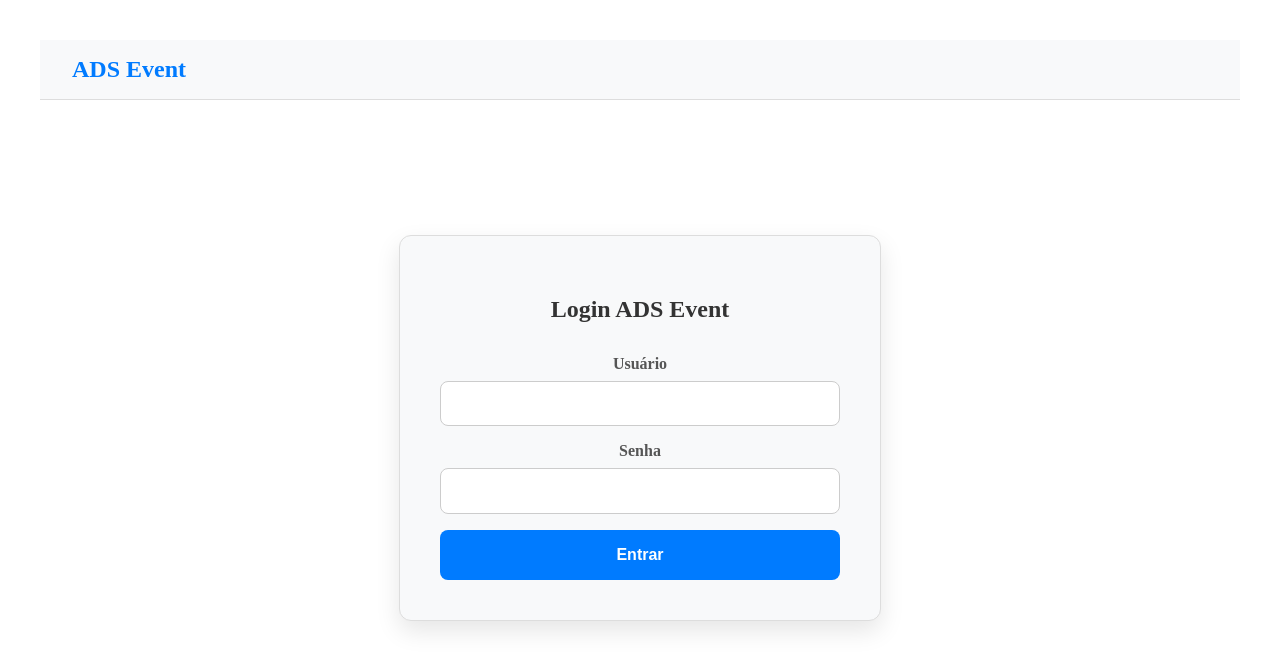
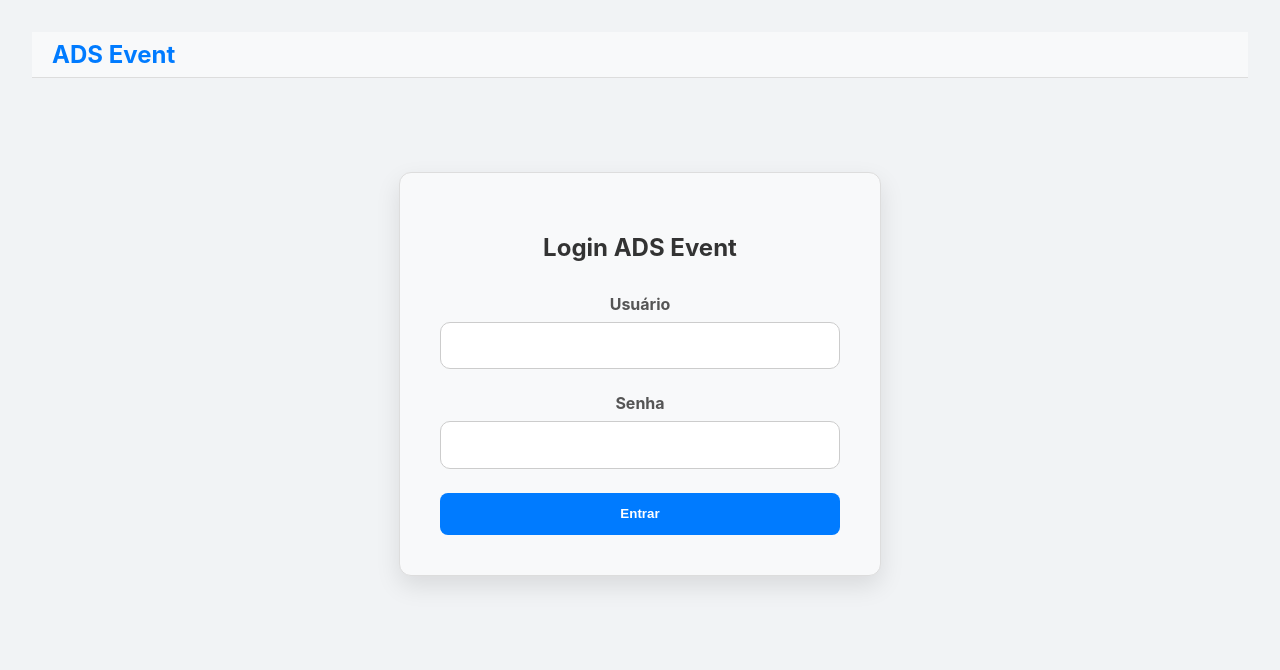
Before and after one commit to Ronaud-Andrade/ADSEvent, a React (Vite) app in the folder frontend/: page /login in a window 1280 px wide. Shown: the top 670 px of the page. Built offline with nearby package versions, Linux system fonts and the light colour scheme.

Commit message:
Design Atualizado v3

```diff
--- a/frontend/src/components/Navigation.tsx
+++ b/frontend/src/components/Navigation.tsx
@@ -12,30 +12,16 @@ const Navigation: React.FC = () => {
   };
 
   return (
-    <nav
-      style={{
-        backgroundColor: '#f8f9fa',
-        borderBottom: '1px solid #ddd',
-        padding: '1rem 2rem',
-        marginBottom: '2rem',
-      }}
-    >
-      <div
-        style={{
-          maxWidth: '1200px',
-          margin: '0 auto',
-          display: 'flex',
-          justifyContent: 'space-between',
-          alignItems: 'center',
-        }}
-      >
+    <nav className="nav">
+      <div className="nav-content">
         <Link
           to="/"
+          className="nav-link"
           style={{
             fontSize: '1.5rem',
             fontWeight: 'bold',
-            color: '#007bff',
-            textDecoration: 'none',
+            color: 'var(--primary)',
+            textDecoration: 'none'
           }}
         >
           ADS Event
@@ -43,35 +29,36 @@ const Navigation: React.FC = () => {
 
         {user && (
           <ul
+            className="nav-links"
             style={{
               display: 'flex',
               listStyle: 'none',
               gap: '1.5rem',
               margin: 0,
               padding: 0,
-              alignItems: 'center',
+              alignItems: 'center'
             }}
           >
             <li>
-              <Link to="/" style={navLinkStyle}>
+              <Link to="/" className="nav-link">
                 Início
               </Link>
             </li>
 
             <li>
-              <Link to="/events" style={navLinkStyle}>
+              <Link to="/events" className="nav-link">
                 Eventos
               </Link>
             </li>
 
             <li>
-              <Link to="/categories" style={navLinkStyle}>
+              <Link to="/categories" className="nav-link">
                 Categorias
               </Link>
             </li>
 
             <li>
-              <Link to="/subscriptions" style={navLinkStyle}>
+              <Link to="/subscriptions" className="nav-link">
                 Inscrições
               </Link>
             </li>
@@ -79,15 +66,8 @@ const Navigation: React.FC = () => {
             <li>
               <button
                 onClick={handleLogout}
-                style={{
-                  padding: '0.5rem 1rem',
-                  backgroundColor: '#dc3545',
-                  color: 'white',
-                  border: 'none',
-                  borderRadius: '4px',
-                  cursor: 'pointer',
-                  fontWeight: 'bold',
-                }}
+                className="btn btn-danger"
+                style={{ padding: '0.5rem 1rem' }}
               >
                 Sair
               </button>
@@ -99,13 +79,4 @@ const Navigation: React.FC = () => {
   );
 };
 
-const navLinkStyle: React.CSSProperties = {
-  color: '#333',
-  textDecoration: 'none',
-  fontWeight: '500',
-  padding: '0.5rem 0.75rem',
-  borderRadius: '4px',
-  transition: 'background-color 0.2s',
-};
-
 export default Navigation;
--- a/frontend/src/index.css
+++ b/frontend/src/index.css
@@ -40,3 +40,146 @@
 .read-the-docs {
   color: #888;
 }
+
+:root {
+  --bg: #f8f9fa;
+  --surface: #ffffff;
+  --border: #ddd;
+  --text: #333;
+  --muted: #666;
+  --primary: #007bff;
+  --success: #28a745;
+  --danger: #dc3545;
+  --secondary: #6c757d;
+}
+
+body {
+  margin: 0;
+  font-family: Inter, system-ui, -apple-system, BlinkMacSystemFont, 'Segoe UI', sans-serif;
+  background: #f1f3f5;
+  color: var(--text);
+}
+
+.app-container {
+  padding: 2rem;
+  max-width: 1200px;
+  margin: 0 auto;
+}
+
+.card {
+  background: var(--bg);
+  border: 1px solid var(--border);
+  border-radius: 12px;
+  box-shadow: 0 10px 30px rgba(0, 0, 0, 0.05);
+}
+
+.btn {
+  display: inline-flex;
+  align-items: center;
+  justify-content: center;
+  padding: 0.85rem 1.25rem;
+  border-radius: 8px;
+  font-weight: 600;
+  text-decoration: none;
+  transition: transform 0.2s ease, background-color 0.2s ease;
+  border: none;
+  cursor: pointer;
+}
+
+.btn:hover {
+  transform: translateY(-1px);
+}
+
+.btn-primary { background: var(--primary); color: #fff; }
+.btn-success { background: var(--success); color: #fff; }
+.btn-danger { background: var(--danger); color: #fff; }
+.btn-secondary { background: var(--secondary); color: #fff; }
+.btn-disabled,
+button:disabled {
+  background: #ccc;
+  cursor: not-allowed;
+}
+
+.form-control {
+  width: 100%;
+  padding: 0.85rem;
+  border-radius: 10px;
+  border: 1px solid #ccc;
+  background: #fff;
+  font-size: 1rem;
+  color: #222;
+  box-sizing: border-box;
+}
+
+.form-group {
+  margin-bottom: 1.5rem;
+}
+
+.form-group label {
+  display: block;
+  margin-bottom: 0.5rem;
+  color: #444;
+  font-weight: 600;
+}
+
+.grid-2-cols {
+  display: grid;
+  grid-template-columns: 1fr 1fr;
+  gap: 1.5rem;
+}
+
+@media (max-width: 720px) {
+  .grid-2-cols {
+    grid-template-columns: 1fr;
+  }
+
+  .nav-links {
+    flex-wrap: wrap;
+    gap: 0.75rem;
+  }
+
+  .nav {
+    padding: 1rem;
+  }
+}
+
+.nav {
+  background: var(--bg);
+  border-bottom: 1px solid var(--border);
+}
+
+.nav-content {
+  max-width: 1200px;
+  margin: 0 auto;
+  display: flex;
+  align-items: center;
+  justify-content: space-between;
+  gap: 1rem;
+}
+
+.nav-link {
+  color: #333;
+  text-decoration: none;
+  padding: 0.5rem 0.75rem;
+  border-radius: 8px;
+  transition: background-color 0.2s, color 0.2s;
+}
+
+.nav-link:hover,
+.nav-link:focus-visible {
+  background: #e9ecef;
+  color: var(--primary);
+}
+
+button:hover,
+button:focus-visible,
+.nav-link:hover,
+.nav-link:focus-visible {
+  filter: brightness(0.95);
+  outline: none;
+}
+
+.form-control:focus {
+  outline: 2px solid var(--primary);
+  border-color: var(--primary);
+}
--- a/frontend/src/pages/EventForm.tsx
+++ b/frontend/src/pages/EventForm.tsx
@@ -39,30 +39,6 @@ export default function EventForm() {
 
     fetchData();
   }, [id]);
-
-  const labelStyle = {
-    display: "block",
-    marginBottom: "0.5rem",
-    fontWeight: "bold",
-    color: "#555",
-    textAlign: "left" as const
-  };
-
-  const inputStyle = {
-    width: "100%",
-    padding: "0.8rem",
-    borderRadius: "8px",
-    border: "1px solid #ccc",
-    marginBottom: "1.2rem",
-    boxSizing: "border-box" as const,
-    backgroundColor: "#fff",
-    fontSize: "1rem"
-  };
-
-  const formGroupStyle = {
-    maxWidth: "500px",
-    margin: "0 auto"
-  };
 
   const handleSubmit = async (e: React.FormEvent) => {
     e.preventDefault();
@@ -110,12 +86,12 @@ export default function EventForm() {
       </h2>
 
       <form onSubmit={handleSubmit}>
-        <div style={formGroupStyle}>
-          <label style={labelStyle}>Título</label>
+        <div className="form-group">
+          <label className="form-label">Título</label>
 
           <input
+            className="form-control"
             type="text"
-            style={inputStyle}
             value={event.title}
             onChange={(e) =>
               setEvent({
@@ -127,12 +103,12 @@ export default function EventForm() {
           />
         </div>
 
-        <div style={formGroupStyle}>
-          <label style={labelStyle}>Descrição</label>
+        <div className="form-group">
+          <label className="form-label">Descrição</label>
 
           <textarea
+            className="form-control"
             style={{
-              ...inputStyle,
               height: "100px",
               resize: "none"
             }}
@@ -147,23 +123,14 @@ export default function EventForm() {
           />
         </div>
 
-        <div
-          style={{
-            display: "grid",
-            gridTemplateColumns: "1fr 1fr",
-            gap: "2rem",
-            justifyContent: "center",
-            alignItems: "start",
-            maxWidth: "500px",
-            margin: "0 auto 1rem auto"
-          }}
-        >
-          <div style={{ maxWidth: "240px", width: "100%" }}>
-            <label style={labelStyle}>Data/Hora</label>
+        <div className="grid-2-cols" style={{ maxWidth: "500px", margin: "0 auto 1rem auto" }}>
+          <div className="form-group">
+            <label className="form-label">Data/Hora</label>
 
             <input
+              className="form-control"
               type="datetime-local"
-              style={inputStyle}
+              style={{ marginBottom: "0" }}
               value={event.date_time?.slice(0, 16)}
               onChange={(e) =>
                 setEvent({
@@ -175,13 +142,14 @@ export default function EventForm() {
             />
           </div>
 
-          <div style={{ maxWidth: "240px", width: "100%" }}>
-            <label style={labelStyle}>Vagas</label>
+          <div className="form-group">
+            <label className="form-label">Vagas</label>
 
             <input
+              className="form-control"
               type="number"
               min="0"
-              style={inputStyle}
+              style={{ marginBottom: "0" }}
               value={event.vagas}
               onChange={(e) =>
                 setEvent({
@@ -194,12 +162,12 @@ export default function EventForm() {
           </div>
         </div>
 
-        <div style={formGroupStyle}>
-          <label style={labelStyle}>Local</label>
+        <div className="form-group">
+          <label className="form-label">Local</label>
 
           <input
+            className="form-control"
             type="text"
-            style={inputStyle}
             value={event.local}
             onChange={(e) =>
               setEvent({
@@ -211,13 +179,13 @@ export default function EventForm() {
           />
         </div>
 
-        <div style={formGroupStyle}>
-          <label style={labelStyle}>Categorias</label>
+        <div className="form-group">
+          <label className="form-label">Categorias</label>
 
           <select
+            className="form-control"
             multiple
             style={{
-              ...inputStyle,
               height: "120px"
             }}
             value={event.category_ids?.map(String)}
@@ -254,16 +222,8 @@ export default function EventForm() {
         >
           <button
             type="submit"
-            style={{
-              flex: 1,
-              padding: "1rem",
-              backgroundColor: "#28a745",
-              color: "white",
-              border: "none",
-              borderRadius: "8px",
-              fontWeight: "bold",
-              cursor: "pointer"
-            }}
+            className="btn btn-success"
+            style={{ flex: 1 }}
           >
             Salvar
           </button>
@@ -271,16 +231,8 @@ export default function EventForm() {
           <button
             type="button"
             onClick={() => navigate("/events")}
-            style={{
-              flex: 1,
-              padding: "1rem",
-              backgroundColor: "#6c757d",
-              color: "white",
-              border: "none",
-              borderRadius: "8px",
-              fontWeight: "bold",
-              cursor: "pointer"
-            }}
+            className="btn btn-secondary"
+            style={{ flex: 1 }}
           >
             Cancelar
           </button>
--- a/frontend/src/pages/Home.tsx
+++ b/frontend/src/pages/Home.tsx
@@ -15,17 +15,6 @@ const Home: React.FC = () => {
     boxShadow: '0 4px 12px rgba(0,0,0,0.05)',
     transition: 'transform 0.2s'
   };
-
-  const buttonStyle = (color: string) => ({
-    display: 'inline-block',
-    padding: '0.8rem 1.5rem',
-    backgroundColor: color,
-    color: 'white',
-    textDecoration: 'none',
-    borderRadius: '8px',
-    fontWeight: 'bold' as const,
-    textAlign: 'center' as const
-  });
 
   return (
     <div
@@ -89,7 +78,7 @@ const Home: React.FC = () => {
 
             <Link
               to="/events"
-              style={buttonStyle('#007bff')}
+              className="btn btn-primary"
             >
               Ver Eventos
             </Link>
@@ -118,7 +107,7 @@ const Home: React.FC = () => {
 
             <Link
               to="/categories"
-              style={buttonStyle('#28a745')}
+              className="btn btn-success"
             >
               Categorias
             </Link>
@@ -147,7 +136,7 @@ const Home: React.FC = () => {
 
             <Link
               to="/subscriptions"
-              style={buttonStyle('#dc3545')}
+              className="btn btn-danger"
             >
               Inscrições
             </Link>
@@ -174,7 +163,7 @@ const Home: React.FC = () => {
 
           <Link
             to="/login"
-            style={buttonStyle('#007bff')}
+            className="btn btn-primary"
           >
             Entrar no Sistema
           </Link>
--- a/frontend/src/pages/Login.tsx
+++ b/frontend/src/pages/Login.tsx
@@ -14,17 +14,6 @@ const Login: React.FC = () => {
   const { login } = useAuth();
 
   const navigate = useNavigate();
-
-  const inputStyle = {
-    width: '100%',
-    padding: '0.8rem',
-    borderRadius: '8px',
-    border: '1px solid #ccc',
-    fontSize: '1rem',
-    boxSizing: 'border-box' as const,
-    marginBottom: '1rem',
-    backgroundColor: '#fff'
-  };
 
   const handleSubmit = async (
     e: React.FormEvent
@@ -74,6 +63,7 @@ const Login: React.FC = () => {
         </h2>
 
         <form onSubmit={handleSubmit}>
+          <div className="form-group">
             <label
               style={{
                 display: 'block',
@@ -86,15 +76,17 @@ const Login: React.FC = () => {
             </label>
 
             <input
+              className="form-control"
               type="text"
               value={username}
               onChange={(e) =>
                 setUsername(e.target.value)
               }
-            style={inputStyle}
               required
             />
+          </div>
 
+          <div className="form-group">
             <label
               style={{
                 display: 'block',
@@ -107,14 +99,15 @@ const Login: React.FC = () => {
             </label>
 
             <input
+              className="form-control"
               type="password"
               value={password}
               onChange={(e) =>
                 setPassword(e.target.value)
               }
-            style={inputStyle}
               required
             />
+          </div>
 
           {error && (
             <div
@@ -131,16 +124,9 @@ const Login: React.FC = () => {
 
           <button
             type="submit"
+            className="btn btn-primary"
             style={{
-              width: '100%',
-              padding: '1rem',
-              backgroundColor: '#007bff',
-              color: 'white',
-              border: 'none',
-              borderRadius: '8px',
-              fontSize: '1rem',
-              fontWeight: 'bold',
-              cursor: 'pointer'
+              width: '100%'
             }}
           >
             Entrar
```
Also changed, not shown: frontend/src/pages/CategoryForm.tsx (+7 -35 lines), frontend/src/pages/CategoryList.tsx (+5 -21 lines), frontend/src/pages/Events.tsx (+6 -26 lines), frontend/src/pages/SubscribeList.tsx (+4 -16 lines). Lines whose indentation alone changed are shown as unchanged.
